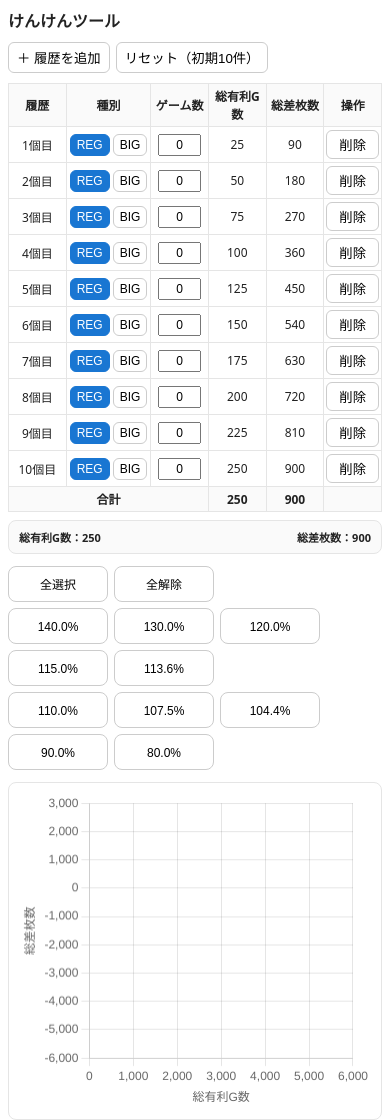
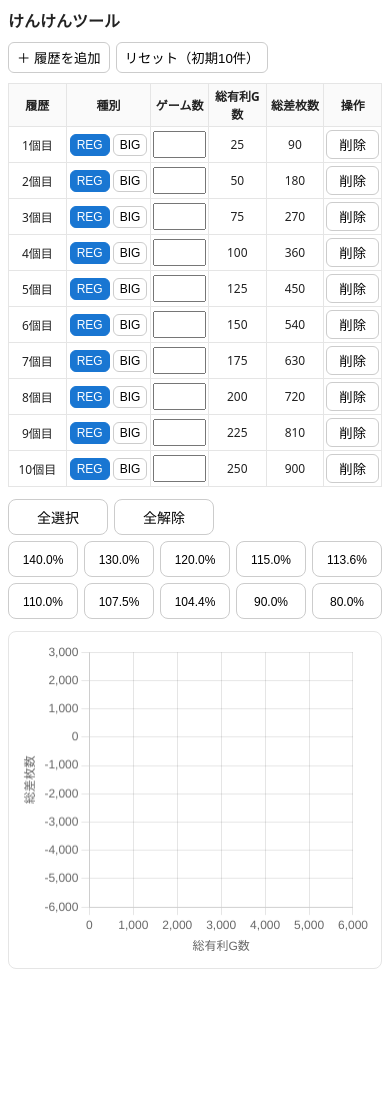
Before and after one commit to kenken0808/app_graph, a Flask app: page / in a window 390 px wide. After the commit the page ends 969 px from the top, so only its background shows below. Run offline with Flask 3, Linux system fonts and the light colour scheme.

Commit message:
スマホ画面対応3

```diff
--- a/templates/index.html
+++ b/templates/index.html
@@ -37,7 +37,7 @@
 th, td {
   border: 1px solid #e5e5e5;
   padding: 6px 4px;
-  text-align: center;     /* ★ 全項目を中央寄せ */
+  text-align: center;
   font-size: 13px;
   word-break: break-word;
 }
@@ -50,10 +50,7 @@
 
 /* 入力とテキストの中央寄せ */
 input[type="number"] { width: 100%; max-width: 5em; padding: 3px 4px; font-size: inherit; text-align: center; }
-.value-text { display: inline-block; min-width: 4em; text-align: center; } /* ★ テキスト表示用 */
-
-/* 合計 */
-tfoot td { background: #fafafa; font-weight: bold; }
+.value-text { display: inline-block; min-width: 4em; text-align: center; }
 
 /* 操作列 */
 .op-col button { width: 100%; padding: 4px 6px; }
@@ -64,18 +61,18 @@
 .guide-row { margin-top: 6px; display: flex; gap: var(--gap); flex-wrap: wrap; }
 .guide-row button.active { background: #1976d2; color: #fff; border-color: #1976d2; }
 
-/* ★ 共通サイズ設定（全選択/全解除/選択1〜10 共通） */
+/* ★ PC時の共通サイズ（全選択/全解除/選択1〜10 共通） */
 .guide-row button,
 .guide-actions button {
-  width: 100px;       /* ← 共通横幅を指定（例：100px） */
-  height: 36px;       /* ← 共通縦幅を指定（例：36px） */
-  padding: 0;         /* 横幅を固定する場合は左右paddingを0に */
+  width: 100px;
+  height: 36px;
+  padding: 0;
   border: 1px solid #ccc;
   border-radius: 8px;
   background: #fff;
   cursor: pointer;
   text-align: center;
-  line-height: 36px;  /* ★ 縦中央揃え */
+  line-height: 36px;
   font-size: 14px;
 }
 
@@ -90,15 +87,13 @@
 }
 #chartScatter { width: 100% !important; height: 100% !important; display: block; }
 
-/* ==== モバイル（<=640px）も中央寄せ維持 ==== */
+/* ==== モバイル（<=640px）：テーブル横並び維持＋ガイド5等分＋ズーム抑止 ==== */
 @media (max-width: 640px) {
-  /* フォントと余白を小さくして、横並びのまま画面に収める */
   :root { --font: 11px; }
   body { margin: 8px; }
   .container { max-width: 100%; }
   h1 { font-size: 16px; }
 
-  /* ★ テーブルはPCと同じテーブル表示のまま（カード化しない） */
   table { table-layout: fixed; width: 100%; }
   thead { display: table-header-group; }
   tbody { display: table-row-group; }
@@ -106,46 +101,39 @@
   tr    { display: table-row; }
   th, td{ display: table-cell; padding: 3px 2px; font-size: 12px; }
 
-  /* 入力幅も縮小して横詰め */
-  input[type="number"] { max-width: 3.6em; padding: 2px 3px; font-size: 12px; }
+  /* 入力はズーム抑止のためフォント16px。高さ・余白を小さめに調整 */
+  input[type="number"] {
+    max-width: 3.6em;
+    padding: 2px 3px;
+    font-size: 16px;     /* ★ iOSのフォーカスズーム対策 */
+    line-height: 1.2;
+  }
 
   /* 種別ボタンは詰めて配置 */
   .kind-btns { gap: 3px; }
   .kind-btns button { padding: 3px 6px; font-size: 12px; }
 
-  /* ガイドボタンも少しコンパクトに（共通サイズを維持しつつフォントだけ小さく） */
-  .guide-row button,
-  .guide-actions button { font-size: 12px; }
+  /* ★ ガイド選択肢を5列グリッドで均等配置 */
+  .guide-row {
+    display: grid;
+    grid-template-columns: repeat(5, minmax(0, 1fr));
+    gap: 6px;
+  }
+  /* ★ グリッドに合わせてボタン幅をフルに（PCの固定幅を上書き） */
+  .guide-row button { width: 100%; height: 36px; line-height: 36px; font-size: 12px; }
 
-  /* グラフ高さ（必要に応じて調整可） */
   .chart-card { height: 40vh; min-height: 200px; }
 }
 
-
 /* number入力の上下矢印を非表示 */
 input[type="number"] {
-  -moz-appearance: textfield;       /* Firefox */
-  appearance: textfield;            /* 標準 */
+  -moz-appearance: textfield;
+  appearance: textfield;
 }
 input[type="number"]::-webkit-inner-spin-button,
 input[type="number"]::-webkit-outer-spin-button {
-  -webkit-appearance: none;         /* Chrome/Safari/Edge */
+  -webkit-appearance: none;
   margin: 0;
-}
-
-/* モバイル合計バー */
-.totals-bar {
-  display: none;
-  margin-top: 8px;
-  padding: 8px 10px;
-  border: 1px solid #e5e5e5;
-  border-radius: 8px;
-  background: #fafafa;
-  font-weight: 600;
-  justify-content: space-between;
-}
-@media (max-width: 640px) {
-  .totals-bar { display: flex; }
 }
 </style>
 </head>
@@ -170,21 +158,10 @@
       </tr>
     </thead>
     <tbody id="tbody"></tbody>
-    <tfoot>
-      <tr>
-        <td colspan="3">合計</td>
-        <td id="total-yuuri">0</td>
-        <td id="total-diff">0</td>
-        <td></td>
-      </tr>
-    </tfoot>
+    <!-- ★ 合計欄（tfoot）は削除 -->
   </table>
 
-  <!-- モバイル用 合計バー -->
-  <div class="totals-bar" id="totals-bar">
-    <div>総有利G数：<span id="mb-total-yuuri">0</span></div>
-    <div>総差枚数：<span id="mb-total-diff">0</span></div>
-  </div>
+  <!-- ★ モバイル用 合計バーも削除 -->
 
   <!-- ==== ガイドライン選択（上段5 / 下段5 + 一括操作） ==== -->
   <div id="guide-controls">
@@ -226,14 +203,10 @@
 const DEFAULT_ROWS = {{ default_rows|tojson }};
 
 const tbody = document.getElementById("tbody");
-const totalYuuriCell = document.getElementById("total-yuuri");
-const totalDiffCell  = document.getElementById("total-diff");
-const mbTotalYuuri   = document.getElementById("mb-total-yuuri");
-const mbTotalDiff    = document.getElementById("mb-total-diff");
 
 const floorInt = n=>Math.floor(Number(n)||0);
 const toInt = v=>{ const n=Number(v); return Number.isFinite(n)?Math.trunc(n):0; };
-const makeRowData = (label="", kind="REG", games=0)=>({label, kind, games:toInt(games)});
+const makeRowData = (label="", kind="REG", games="")=>({label, kind, games}); // ★ 初期値は空文字
 
 /* ===== 行生成（総有利/総差はテキスト表示） ===== */
 function buildRow(idx, data){
@@ -258,7 +231,6 @@
       b.classList.add(k==="REG" ? "reg-selected" : "big-selected");
     }
     b.addEventListener("click",()=>{
-      // 色を付替え
       btnWrap.querySelectorAll("button").forEach(x=>x.classList.remove("reg-selected","big-selected"));
       b.classList.add(k==="REG" ? "reg-selected" : "big-selected");
       recalcAll();
@@ -267,15 +239,18 @@
   });
   tdKind.appendChild(btnWrap);
 
-  // ゲーム数（入力）
+  // ゲーム数（入力） ★初期値は空欄
   const tdGames=document.createElement("td");
   tdGames.dataset.label = "ゲーム数";
   const gInput=document.createElement("input");
-  gInput.type="number"; gInput.value=toInt(data.games ?? 0);
+  gInput.type="number";
+  gInput.inputMode="numeric"; // モバイルで数字キーボード
+  gInput.placeholder="";      // 視覚的に空欄
+  gInput.value = (data.games ?? ""); // ★空文字
   gInput.addEventListener("input",recalcAll);
   tdGames.appendChild(gInput);
 
-  // 総有利G数（累計）→ ★テキスト表示
+  // 総有利G数（累計）→ テキスト表示
   const tdYuuriSum=document.createElement("td");
   tdYuuriSum.dataset.label = "総有利G数（累計）";
   const ySumText=document.createElement("span");
@@ -283,7 +258,7 @@
   ySumText.textContent="0";
   tdYuuriSum.appendChild(ySumText);
 
-  // 総差枚数（累計）→ ★テキスト表示
+  // 総差枚数（累計）→ テキスト表示
   const tdDiffSum=document.createElement("td");
   tdDiffSum.dataset.label = "総差枚数（累計）";
   const dSumText=document.createElement("span");
@@ -340,7 +315,7 @@
         x:{type:'linear',min:0,max:6000,title:{display:true,text:'総有利G数'}},
         y:{min:-6000,max:3000,title:{display:true,text:'総差枚数'}}
       },
-      plugins:{legend:{display:false}}  // グラフタイトル（凡例）非表示
+      plugins:{legend:{display:false}}
     }
   });
 }
@@ -353,11 +328,12 @@
   [...tbody.querySelectorAll("tr")].forEach(tr=>{
     const { gInput,ySumText,dSumText,btnWrap } = tr._refs;
 
-    // 選択種別
+    // 種別
     const selBtn=[...btnWrap.querySelectorAll("button")]
                    .find(b=>b.classList.contains("reg-selected")||b.classList.contains("big-selected"));
     const kind = selBtn ? selBtn.textContent.trim() : "REG";
 
+    // ゲーム数（空文字は0として扱う）
     const games=toInt(gInput.value);
     const medals=FIXED_MEDALS[kind];
     const yuuri =FIXED_YUURI[kind];
@@ -373,20 +349,13 @@
     const y_after=y_before+medals;
     points.push({x:x_after,y:y_after});
 
-    // ★ テキスト表示に出力
+    // 表示
     ySumText.textContent = String(x_after);
     dSumText.textContent = String(y_after);
 
-    // 次の起点
     yuuriAfter=x_after;
     diffAfter=y_after;
   });
-
-  // 合計
-  totalYuuriCell.textContent=String(yuuriAfter);
-  totalDiffCell.textContent=String(diffAfter);
-  mbTotalYuuri.textContent=String(yuuriAfter);
-  mbTotalDiff.textContent=String(diffAfter);
 
   // グラフ更新
   if(!scatterChart) initScatterChart();
@@ -436,14 +405,14 @@
 }
 function resetRows(){
   tbody.innerHTML="";
-  DEFAULT_ROWS.forEach(r=>addRow(makeRowData(r.label,"REG",0)));
+  DEFAULT_ROWS.forEach(r=>addRow(makeRowData(r.label,"REG",""))); // ★ 初期ゲーム数は空欄
   recalcAll();
 }
 
 /* ===== 初期化 ===== */
 resetRows();
 initScatterChart();
-document.getElementById("add-row-btn").addEventListener("click",()=>addRow(makeRowData(`${tbody.children.length+1}個目`,"REG",0)));
+document.getElementById("add-row-btn").addEventListener("click",()=>addRow(makeRowData(`${tbody.children.length+1}個目`,"REG",""))); // ★ 追加行も空欄
 document.getElementById("reset-btn").addEventListener("click",resetRows);
 </script>
 </body>
```
